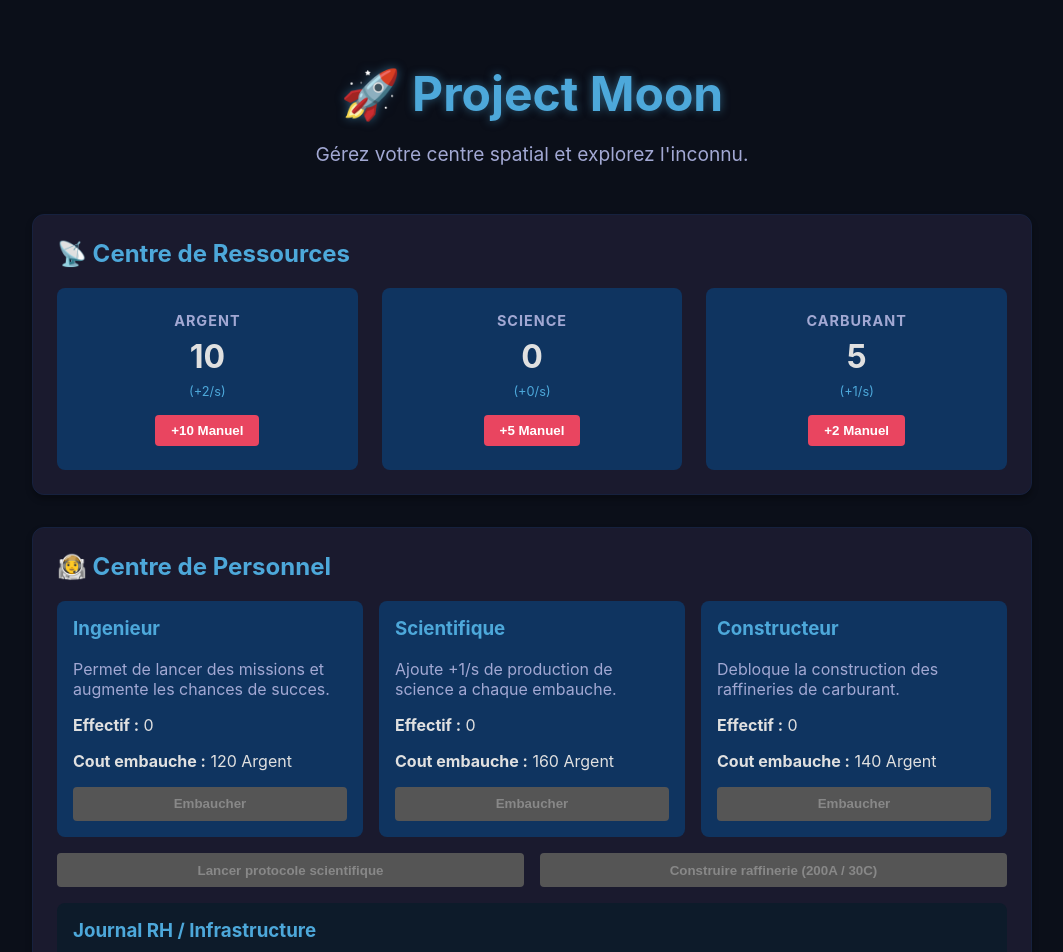
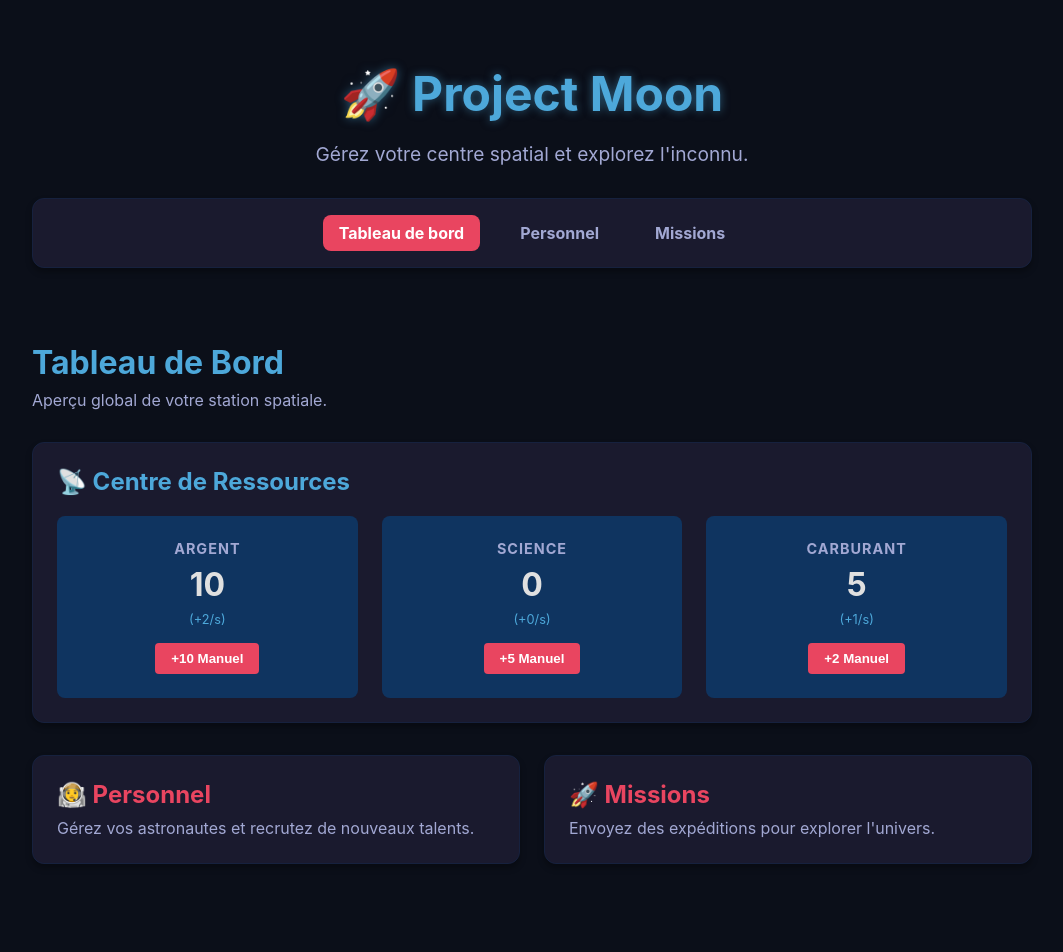
Before and after one commit to Yota02/ProjectMoon, a Vue app: page / in a window 1280 px wide. Shown: the top 952 px of the page, without its empty margins (108-1171 px from the left). After the commit the page ends 896 px from the top, so only its background shows below. Built offline with nearby package versions, Linux system fonts and the light colour scheme; the HTML template or start-up script is replaced by a standard one.

Commit message:
feat: implement vue-router with dashboard, personnel, and mission views

```diff
--- a/src/App.vue
+++ b/src/App.vue
@@ -3,21 +3,26 @@
     <header>
       <h1>🚀 Project Moon</h1>
       <p>Gérez votre centre spatial et explorez l'inconnu.</p>
+
+      <nav class="main-nav">
+        <router-link to="/" class="nav-link">Tableau de bord</router-link>
+        <router-link to="/personnel" class="nav-link">Personnel</router-link>
+        <router-link to="/missions" class="nav-link">Missions</router-link>
+      </nav>
     </header>
 
     <main>
-      <ResourceDashboard />
-      <PersonnelCenter />
-      <MissionList />
+      <router-view v-slot="{ Component }">
+        <transition name="fade" mode="out-in">
+          <component :is="Component" />
+        </transition>
+      </router-view>
     </main>
   </div>
 </template>
 
 <script setup lang="ts">
 import { onMounted, onUnmounted } from 'vue'
-import ResourceDashboard from './components/ResourceDashboard.vue'
-import MissionList from './components/MissionList.vue'
-import PersonnelCenter from './components/PersonnelCenter.vue'
 import { gameLoop } from './engine/GameLoop'
 import { useResourceStore } from './stores/useResourceStore'
 
@@ -70,5 +75,48 @@ h1 {
 header p {
   color: #a2a8d3;
   font-size: 1.2rem;
+  margin-bottom: 2rem;
+}
+
+.main-nav {
+  display: flex;
+  justify-content: center;
+  gap: 1.5rem;
+  background-color: #1a1a2e;
+  padding: 1rem;
+  border-radius: 12px;
+  border: 1px solid #16213e;
+  box-shadow: 0 4px 6px rgba(0, 0, 0, 0.3);
+}
+
+.nav-link {
+  color: #a2a8d3;
+  text-decoration: none;
+  font-weight: bold;
+  padding: 0.5rem 1rem;
+  border-radius: 8px;
+  transition: all 0.2s ease;
+}
+
+.nav-link:hover {
+  background-color: #0f3460;
+  color: #fff;
+}
+
+.nav-link.router-link-active {
+  background-color: #e94560;
+  color: #fff;
+}
+
+/* Transitions pour le routeur */
+.fade-enter-active,
+.fade-leave-active {
+  transition: opacity 0.3s ease, transform 0.3s ease;
+}
+
+.fade-enter-from,
+.fade-leave-to {
+  opacity: 0;
+  transform: translateY(10px);
 }
 </style>
--- a/src/router/index.ts
+++ b/src/router/index.ts
@@ -1,8 +1,27 @@
 import { createRouter, createWebHistory } from 'vue-router'
+import DashboardView from '../views/DashboardView.vue'
+import PersonnelView from '../views/PersonnelView.vue'
+import MissionsView from '../views/MissionsView.vue'
 
 const router = createRouter({
   history: createWebHistory(import.meta.env.BASE_URL),
-  routes: [],
+  routes: [
+    {
+      path: '/',
+      name: 'dashboard',
+      component: DashboardView
+    },
+    {
+      path: '/personnel',
+      name: 'personnel',
+      component: PersonnelView
+    },
+    {
+      path: '/missions',
+      name: 'missions',
+      component: MissionsView
+    }
+  ],
 })
 
 export default router
--- /dev/null
+++ b/src/views/DashboardView.vue
@@ -0,0 +1,85 @@
+<template>
+  <div class="view-container">
+    <div class="dashboard-header">
+      <h2>Tableau de Bord</h2>
+      <p>Aperçu global de votre station spatiale.</p>
+    </div>
+
+    <div class="dashboard-content">
+      <ResourceDashboard />
+
+      <div class="quick-links">
+        <router-link to="/personnel" class="quick-link-card">
+          <h3>👨‍🚀 Personnel</h3>
+          <p>Gérez vos astronautes et recrutez de nouveaux talents.</p>
+        </router-link>
+
+        <router-link to="/missions" class="quick-link-card">
+          <h3>🚀 Missions</h3>
+          <p>Envoyez des expéditions pour explorer l'univers.</p>
+        </router-link>
+      </div>
+    </div>
+  </div>
+</template>
+
+<script setup lang="ts">
+import ResourceDashboard from '../components/ResourceDashboard.vue'
+</script>
+
+<style scoped>
+.view-container {
+  display: flex;
+  flex-direction: column;
+  gap: 2rem;
+}
+
+.dashboard-header h2 {
+  font-size: 2rem;
+  color: #4da8da;
+  margin-bottom: 0.5rem;
+}
+
+.dashboard-header p {
+  color: #a2a8d3;
+  margin: 0;
+}
+
+.quick-links {
+  display: flex;
+  gap: 1.5rem;
+  margin-top: 1rem;
+}
+
+.quick-link-card {
+  flex: 1;
+  background-color: #1a1a2e;
+  border: 1px solid #16213e;
+  border-radius: 12px;
+  padding: 1.5rem;
+  text-decoration: none;
+  color: inherit;
+  transition: transform 0.2s, box-shadow 0.2s, background-color 0.2s;
+  box-shadow: 0 4px 6px rgba(0, 0, 0, 0.3);
+}
+
+.quick-link-card:hover {
+  transform: translateY(-5px);
+  box-shadow: 0 8px 15px rgba(0, 0, 0, 0.4);
+  background-color: #0f3460;
+  border-color: #e94560;
+}
+
+.quick-link-card h3 {
+  color: #e94560;
+  margin-top: 0;
+  font-size: 1.5rem;
+  margin-bottom: 0.5rem;
+}
+
+.quick-link-card p {
+  color: #a2a8d3;
+  margin: 0;
+  line-height: 1.4;
+}
+</style>
--- /dev/null
+++ b/src/views/MissionsView.vue
@@ -0,0 +1,35 @@
+<template>
+  <div class="view-container">
+    <div class="view-header">
+      <h2>🚀 Centre des Missions</h2>
+      <p>Lancement et suivi des missions d'exploration.</p>
+    </div>
+
+    <div class="view-content">
+      <MissionList />
+    </div>
+  </div>
+</template>
+
+<script setup lang="ts">
+import MissionList from '../components/MissionList.vue'
+</script>
+
+<style scoped>
+.view-container {
+  display: flex;
+  flex-direction: column;
+  gap: 2rem;
+}
+
+.view-header h2 {
+  font-size: 2rem;
+  color: #4da8da;
+  margin-bottom: 0.5rem;
+}
+
+.view-header p {
+  color: #a2a8d3;
+  margin: 0;
+}
+</style>
--- /dev/null
+++ b/src/views/PersonnelView.vue
@@ -0,0 +1,35 @@
+<template>
+  <div class="view-container">
+    <div class="view-header">
+      <h2>👨‍🚀 Gestion du Personnel</h2>
+      <p>Recrutement et affectation de vos équipes.</p>
+    </div>
+
+    <div class="view-content">
+      <PersonnelCenter />
+    </div>
+  </div>
+</template>
+
+<script setup lang="ts">
+import PersonnelCenter from '../components/PersonnelCenter.vue'
+</script>
+
+<style scoped>
+.view-container {
+  display: flex;
+  flex-direction: column;
+  gap: 2rem;
+}
+
+.view-header h2 {
+  font-size: 2rem;
+  color: #4da8da;
+  margin-bottom: 0.5rem;
+}
+
+.view-header p {
+  color: #a2a8d3;
+  margin: 0;
+}
+</style>
```
